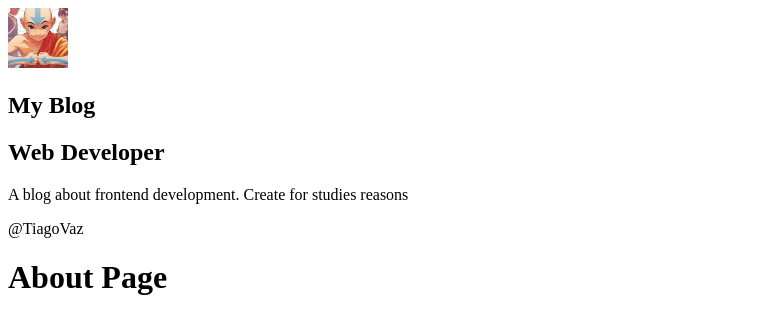
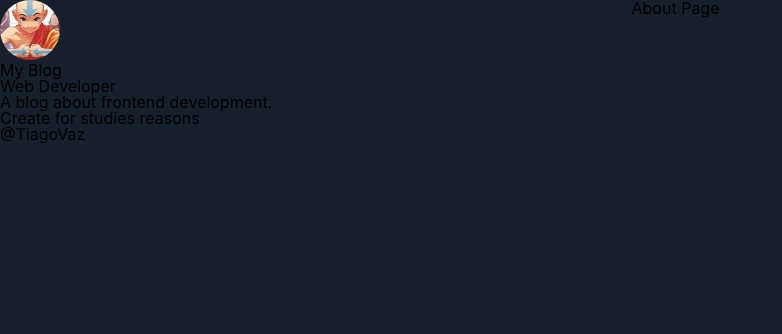
Before and after one commit to Vaz-Tiago/my-blog, a Gatsby site: page /about in a window 1280 px wide. Shown: the whole page, without its empty margins (0-782 px from the left). Built offline with nearby package versions, Linux system fonts and the light colour scheme; Gatsby itself is replaced by a stand-in of ours.

Commit message:
global styles, layout and avatar styles created

```diff
--- a/src/components/Avatar/index.js
+++ b/src/components/Avatar/index.js
@@ -1,6 +1,7 @@
 import React from 'react'
 import {useStaticQuery, graphql} from 'gatsby'
-import Img from 'gatsby-image'
+
+import * as S from './styled'
 
 const Avatar = () => {
   const { avatarImage } = useStaticQuery(
@@ -17,7 +18,7 @@ const Avatar = () => {
     `
   )
 
-  return <Img fixed={avatarImage.childImageSharp.fixed} />
+  return <S.AvatarWrapper fixed={avatarImage.childImageSharp.fixed} />
 }
 
 // Para usar imagens onde os tamanhos são relativos, usar o fluid.
--- /dev/null
+++ b/src/components/Avatar/styled.js
@@ -0,0 +1,9 @@
+import styled from 'styled-components'
+import Img from 'gatsby-image'
+
+export const AvatarWrapper = styled(Img)`
+  border-radius: 50%;
+  height: 3.75rem;
+  margin: auto;
+  width: 3.75rem
+`
--- a/src/components/layout.js
+++ b/src/components/Layout/index.js
@@ -7,17 +7,21 @@
 
 import React from "react"
 import PropTypes from "prop-types"
-import Profile from "./Profile"
 
+import * as S from './styled'
+
+import GlobalStyles from '../../styles/global';
+import Profile from "../Profile"
 
 const Layout = ({ children }) => {
   return (
-    <>
+    <S.LayoutWrapper>
+      <GlobalStyles />
       <aside>
         <Profile />
       </aside>
-      <main>{children}</main>
-    </>
+      <S.LayoutMain>{children}</S.LayoutMain>
+    </S.LayoutWrapper>
   )
 }
 
--- /dev/null
+++ b/src/components/Layout/styled.js
@@ -0,0 +1,12 @@
+import styled from 'styled-components'
+
+export const LayoutWrapper = styled.section`
+  display: flex;
+`
+
+export const LayoutMain = styled.main`
+  background: #16202c;
+  min-height: 100vh;
+  padding: 0 3.75rem 0 20rem;
+  width: 100%;
+`
--- a/src/pages/404.js
+++ b/src/pages/404.js
@@ -1,6 +1,6 @@
 import React from "react"
 
-import Layout from "../components/layout"
+import Layout from "../components/Layout"
 import SEO from "../components/seo"
 
 const NotFoundPage = () => (
--- a/src/pages/about.js
+++ b/src/pages/about.js
@@ -1,6 +1,6 @@
 import React from 'react';
 
-import Layout from '../components/layout';
+import Layout from '../components/Layout';
 import SEO from '../components/seo';
 
 const AboutPage = () => (
--- a/src/pages/index.js
+++ b/src/pages/index.js
@@ -1,6 +1,6 @@
 import React from "react"
 
-import Layout from "../components/layout"
+import Layout from "../components/Layout"
 import SEO from "../components/seo"
 
 const IndexPage = () => (
--- /dev/null
+++ b/src/styles/global.js
@@ -0,0 +1,68 @@
+import {createGlobalStyle} from 'styled-components';
+
+const GlobalStyles = createGlobalStyle`
+/* http://meyerweb.com/eric/tools/css/reset/
+   v2.0 | 20110126
+   License: none (public domain)
+  */
+  html, body, div, span, applet, object, iframe,
+  h1, h2, h3, h4, h5, h6, p, blockquote, pre,
+  a, abbr, acronym, address, big, cite, code,
+  del, dfn, em, img, ins, kbd, q, s, samp,
+  small, strike, strong, sub, sup, tt, var,
+  b, u, i, center,
+  dl, dt, dd, ol, ul, li,
+  fieldset, form, label, legend,
+  table, caption, tbody, tfoot, thead, tr, th, td,
+  article, aside, canvas, details, embed,
+  figure, figcaption, footer, header, hgroup,
+  menu, nav, output, ruby, section, summary,
+  time, mark, audio, video {
+    margin: 0;
+    padding: 0;
+    border: 0;
+    font-size: 100%;
+    font: inherit;
+    vertical-align: baseline;
+  }
+  /* HTML5 display-role reset for older browsers */
+  article, aside, details, figcaption, figure,
+  footer, header, hgroup, menu, nav, section {
+    display: block;
+  }
+  body {
+    line-height: 1;
+  }
+  ol, ul {
+    list-style: none;
+  }
+  blockquote, q {
+    quotes: none;
+  }
+  blockquote:before, blockquote:after,
+  q:before, q:after {
+    content: '';
+    content: none;
+  }
+  table {
+    border-collapse: collapse;
+    border-spacing: 0;
+  }
+  * {
+    box-sizing: border-box;
+  }
+  body {
+    background: #16202c;
+    line-height: 1;
+    font-size: 100%;
+    font-family: -apple-system, BlinkMacSystemFont, "Segoe UI", Roboto, Helvetica, Arial, sans-serif, "Apple Color Emoji", "Segoe UI Emoji", "Segoe UI Symbol";
+  }
+  img {
+    display: block;
+  	width: 100%;
+  	height: auto;
+  }
+
+`
+
+export default GlobalStyles
```
